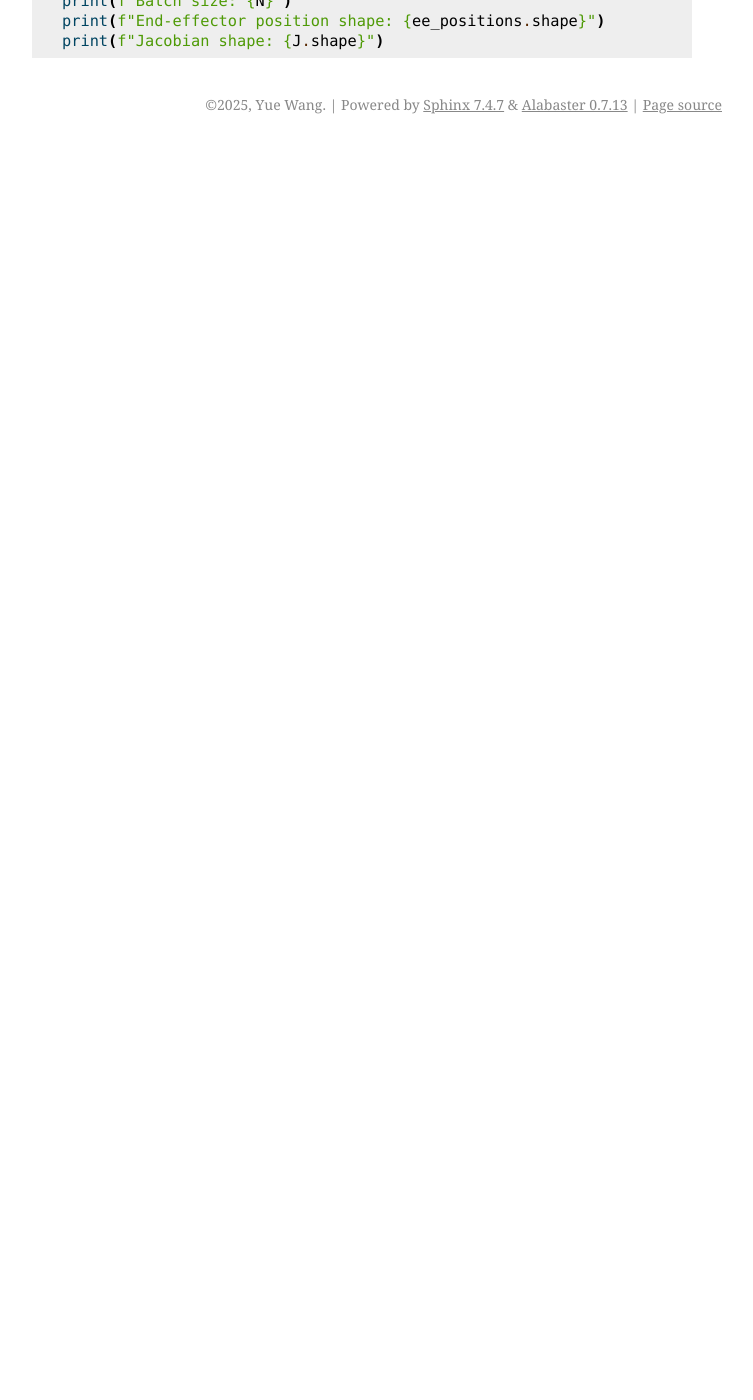
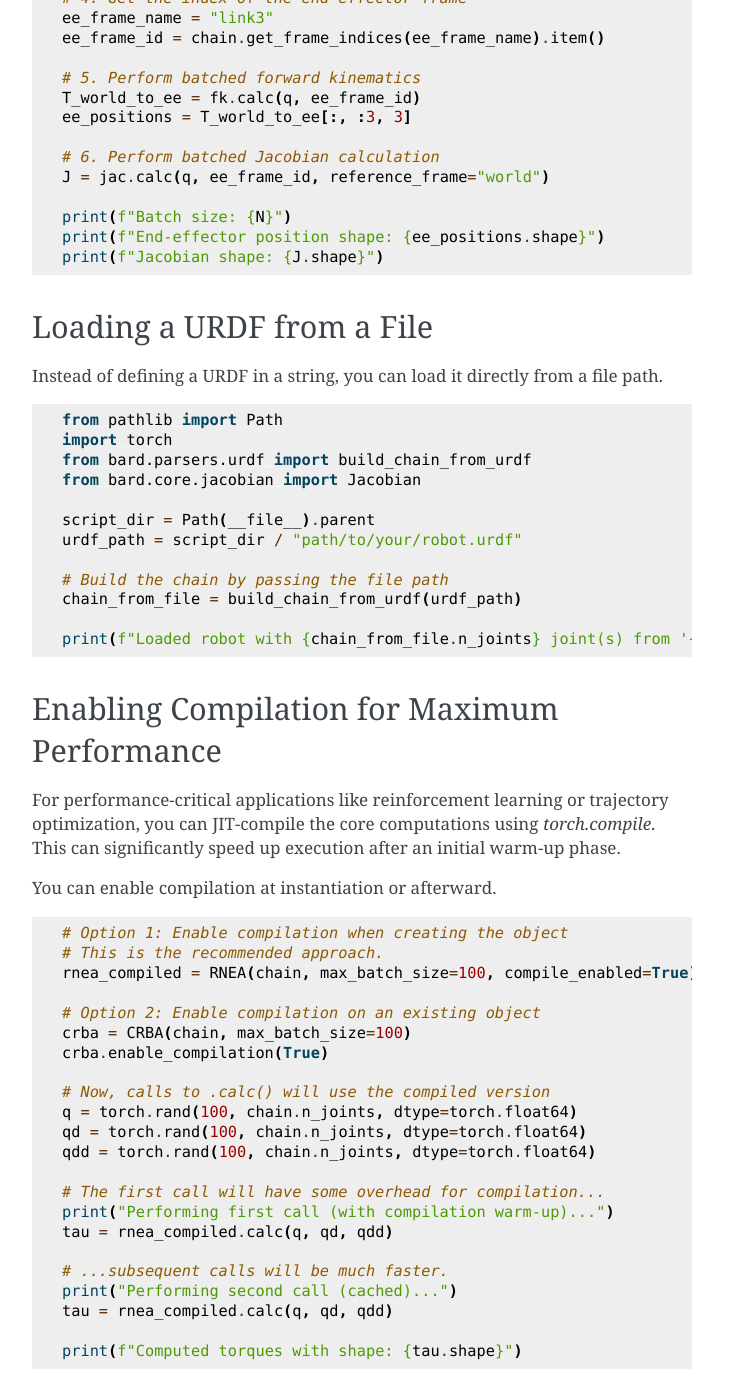
Before and after one commit to YueWang996/bard-pytorch-dynamics, a Sphinx documentation site: the page built from docs/source/quickstart.rst, in a window 1280 px wide and 1400 px high, scrolled down 1058 px. Shown: the whole window, without its empty margins (388-1141 px from the left). Built offline with Sphinx 7.4.7, drawn with Linux system fonts in a browser that asks for light colours; before the commit the page ends 1202 px from its top, so only the background shows below that; some of the changed text lies outside the part shown.

```diff
--- a/docs/source/quickstart.rst
+++ b/docs/source/quickstart.rst
@@ -1,15 +1,19 @@
 Quick Start
 ===========
 
-Here is a simple example of performing batched forward kinematics and Jacobian
-calculations for a 2-link robot.
+This guide provides examples to get you started with `bard`, from basic setup to performance optimization.
+
+A Simple Example
+----------------
+
+Here is a complete example of performing batched forward kinematics and Jacobian calculations for a simple 2-link robot defined in a string.
 
 .. code-block:: python
 
    import torch
    from bard.parsers.urdf import build_chain_from_urdf
-   from bard.core.forward_kinematics import calc_forward_kinematics
-   from bard.core.jacobian import calc_jacobian
+   from bard.core.kinematics import ForwardKinematics
+   from bard.core.jacobian import Jacobian
 
    # A simple 2-link robot URDF
    urdf_string = """
@@ -32,24 +36,80 @@ calculations for a 2-link robot.
    </robot>
    """
 
-   # 1. Build the kinematic chain
+   # 1. Build the kinematic chain from the string
    chain = build_chain_from_urdf(urdf_string).to(dtype=torch.float64)
 
-   # 2. Define a batch of joint configurations (N=100)
+   # 2. Instantiate the algorithm classes once
+   fk = ForwardKinematics(chain, max_batch_size=100)
+   jac = Jacobian(chain, max_batch_size=100)
+
+   # 3. Define a batch of joint configurations (N=100)
    N = 100
    q = torch.rand(N, chain.n_joints, dtype=torch.float64) * torch.pi
 
-   # 3. Get the index of the end-effector frame
-   ee_frame = "link3"
-   ee_idx = chain.get_frame_indices(ee_frame).item()
+   # 4. Get the index of the end-effector frame
+   ee_frame_name = "link3"
+   ee_frame_id = chain.get_frame_indices(ee_frame_name).item()
 
-   # 4. Perform batched forward kinematics
-   transforms = calc_forward_kinematics(chain, q, ee_idx)
-   ee_positions = transforms.get_matrix()[:, :3, 3]
+   # 5. Perform batched forward kinematics
+   T_world_to_ee = fk.calc(q, ee_frame_id)
+   ee_positions = T_world_to_ee[:, :3, 3]
 
-   # 5. Perform batched Jacobian calculation
-   J = calc_jacobian(chain, q, ee_idx, reference_frame="world")
+   # 6. Perform batched Jacobian calculation
+   J = jac.calc(q, ee_frame_id, reference_frame="world")
 
    print(f"Batch size: {N}")
    print(f"End-effector position shape: {ee_positions.shape}")
    print(f"Jacobian shape: {J.shape}")
+
+Loading a URDF from a File
+--------------------------
+
+Instead of defining a URDF in a string, you can load it directly from a file path.
+
+.. code-block:: python
+
+   from pathlib import Path
+   import torch
+   from bard.parsers.urdf import build_chain_from_urdf
+   from bard.core.jacobian import Jacobian
+
+   script_dir = Path(__file__).parent
+   urdf_path = script_dir / "path/to/your/robot.urdf"
+
+   # Build the chain by passing the file path
+   chain_from_file = build_chain_from_urdf(urdf_path)
+
+   print(f"Loaded robot with {chain_from_file.n_joints} joint(s) from '{urdf_path}'.")
+
+Enabling Compilation for Maximum Performance
+---------------------------------------------
+
+For performance-critical applications like reinforcement learning or trajectory optimization, you can JIT-compile the core computations using `torch.compile`. This can significantly speed up execution after an initial warm-up phase.
+
+You can enable compilation at instantiation or afterward.
+
+.. code-block:: python
+
+   # Option 1: Enable compilation when creating the object
+   # This is the recommended approach.
+   rnea_compiled = RNEA(chain, max_batch_size=100, compile_enabled=True)
+
+   # Option 2: Enable compilation on an existing object
+   crba = CRBA(chain, max_batch_size=100)
+   crba.enable_compilation(True)
+
+   # Now, calls to .calc() will use the compiled version
+   q = torch.rand(100, chain.n_joints, dtype=torch.float64)
+   qd = torch.rand(100, chain.n_joints, dtype=torch.float64)
+   qdd = torch.rand(100, chain.n_joints, dtype=torch.float64)
+
+   # The first call will have some overhead for compilation...
+   print("Performing first call (with compilation warm-up)...")
+   tau = rnea_compiled.calc(q, qd, qdd)
+
+   # ...subsequent calls will be much faster.
+   print("Performing second call (cached)...")
+   tau = rnea_compiled.calc(q, qd, qdd)
+
+   print(f"Computed torques with shape: {tau.shape}")
```
Also changed, not shown: README.md (+59 -62 lines), docs/source/api.rst (+25 -25 lines), docs/source/installation.rst (+61 -28 lines).
